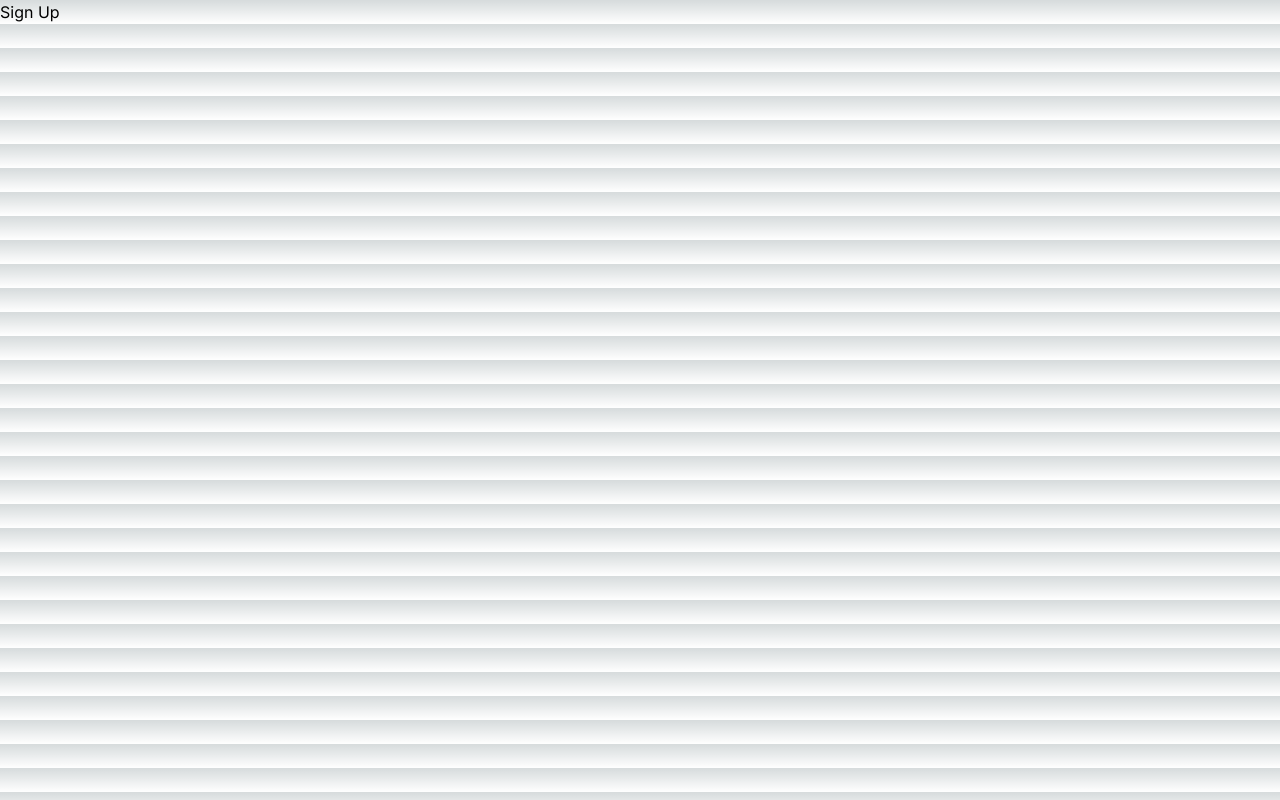
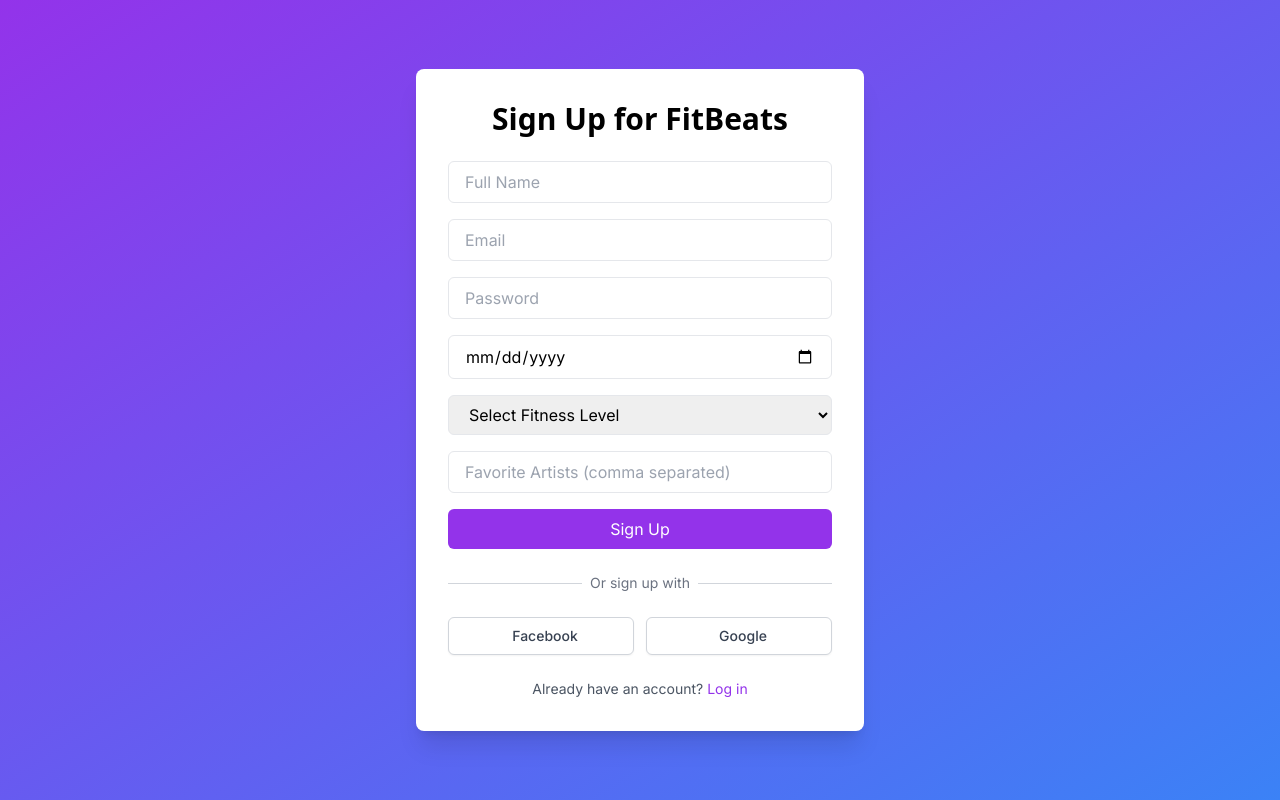
Before and after one commit to sgafurov/FitBeats, a Next.js app: page /sign-up in a window 1280 px wide. Built offline with nearby package versions, Linux system fonts and the light colour scheme.

Commit message:
Sign up and log in pages

```diff
--- a/app/get-started/page.tsx
+++ /dev/null
@@ -1,68 +0,0 @@
-import React from "react";
-
-export default function Page() {
-  return (
-    <div className="min-h-screen bg-gradient-to-br from-purple-600 to-blue-500 flex items-center justify-center p-4 text-black">
-      <div className="bg-white rounded-lg shadow-xl p-8 max-w-md w-full">
-        <h1 className="text-3xl font-bold text-center mb-6 font-sans">
-          Get Started with FitBeats
-        </h1>
-        <form className="space-y-4">
-          <div>
-            <input
-              type="email"
-              name="email"
-              placeholder="Email"
-              className="w-full px-4 py-2 border rounded-md focus:outline-none focus:ring-2 focus:ring-purple-600"
-            />
-          </div>
-          <div>
-            <input
-              type="password"
-              name="password"
-              placeholder="Password"
-              className="w-full px-4 py-2 border rounded-md focus:outline-none focus:ring-2 focus:ring-purple-600"
-            />
-          </div>
-          <button
-            type="submit"
-            className="w-full bg-purple-600 text-white py-2 rounded-md hover:bg-purple-700 transition duration-300"
-          >
-            Sign Up / Login
-          </button>
-        </form>
-        <div className="mt-4 text-center">
-          <a href="#" className="text-sm text-purple-600 hover:underline">
-            Forgot password?
-          </a>
-        </div>
-        <div className="mt-6">
-          <div className="relative">
-            <div className="absolute inset-0 flex items-center">
-              <div className="w-full border-t border-gray-300"></div>
-            </div>
-            <div className="relative flex justify-center text-sm">
-              <span className="px-2 bg-white text-gray-500">
-                Or continue with
-              </span>
-            </div>
-          </div>
-          <div className="mt-6 grid grid-cols-2 gap-3">
-            <button className="flex items-center justify-center px-4 py-2 border border-gray-300 rounded-md shadow-sm text-sm font-medium text-gray-700 bg-white hover:bg-gray-50">
-              <i className="fab fa-facebook-f mr-2 text-blue-600"></i> Facebook
-            </button>
-            <button className="flex items-center justify-center px-4 py-2 border border-gray-300 rounded-md shadow-sm text-sm font-medium text-gray-700 bg-white hover:bg-gray-50">
-              <i className="fab fa-google mr-2 text-red-500"></i> Google
-            </button>
-          </div>
-        </div>
-        <div className="mt-6 text-center text-sm">
-          <span className="text-gray-600">Need help? </span>
-          <a href="#" className="text-purple-600 hover:underline">
-            Contact support
-          </a>
-        </div>
-      </div>
-    </div>
-  );
-}
--- /dev/null
+++ b/app/log-in/page.tsx
@@ -0,0 +1,61 @@
+import React from "react";
+
+export default function Page() {
+  return (
+    <div className="min-h-screen flex items-center justify-center bg-gradient-to-r from-blue-500 to-purple-600">
+      <div className="bg-white p-8 rounded-lg shadow-md w-96">
+        <h1 className="text-3xl font-bold mb-6 text-center text-gray-800 font-roboto">
+          AI Workout Music
+        </h1>
+        <form className="space-y-4">
+          <div>
+            <input
+              type="email"
+              name="email"
+              placeholder="Email"
+              className="w-full px-4 py-2 border rounded-md focus:outline-none focus:ring-2 focus:ring-blue-500"
+            />
+          </div>
+          <div>
+            <input
+              type="password"
+              name="password"
+              placeholder="Password"
+              className="w-full px-4 py-2 border rounded-md focus:outline-none focus:ring-2 focus:ring-blue-500"
+            />
+          </div>
+          <button
+            type="submit"
+            className="w-full bg-blue-500 text-white py-2 rounded-md hover:bg-blue-600 transition duration-300"
+          >
+            Log In
+          </button>
+        </form>
+        <div className="mt-4 flex justify-between items-center">
+          <a href="#" className="text-sm text-blue-500 hover:underline">
+            Forgot password?
+          </a>
+          <a href="#" className="text-sm text-blue-500 hover:underline">
+            Sign Up
+          </a>
+        </div>
+        <div className="mt-6">
+          <p className="text-center text-sm text-gray-600 mb-4">
+            Or login with
+          </p>
+          <div className="flex justify-center space-x-4">
+            <button className="flex items-center justify-center w-12 h-12 rounded-full bg-red-500 text-white hover:bg-red-600 transition duration-300">
+              <i className="fab fa-google"></i>
+            </button>
+            <button className="flex items-center justify-center w-12 h-12 rounded-full bg-blue-600 text-white hover:bg-blue-700 transition duration-300">
+              <i className="fab fa-facebook-f"></i>
+            </button>
+          </div>
+        </div>
+        <p className="mt-8 text-center text-xs text-gray-500">
+          Need help? Contact support@aiworkoutmusic.com
+        </p>
+      </div>
+    </div>
+  );
+}
--- a/app/page.tsx
+++ b/app/page.tsx
@@ -28,7 +28,7 @@
             fitness rhythm
           </p>
           <button className="bg-white text-purple-600 px-8 py-3 rounded-full text-lg font-bold hover:bg-opacity-90 transition duration-300">
-            <Link href="/get-started">Get Started</Link>
+            <Link href="/sign-up">Get Started</Link>
           </button>
         </div>
 
--- a/app/sign-up/page.tsx
+++ b/app/sign-up/page.tsx
@@ -1,5 +1,59 @@
 import React from "react";
 
 export default function Page() {
-  return <div>Sign Up</div>;
+  return (
+    <div className="min-h-screen bg-gradient-to-br from-purple-600 to-blue-500 flex items-center justify-center p-4 text-black">
+      <div className="bg-white rounded-lg shadow-xl p-8 max-w-md w-full">
+        <h1 className="text-3xl font-bold text-center mb-6 font-sans">Sign Up for FitBeats</h1>
+        <form className="space-y-4">
+          <div>
+            <input type="text" name="name" placeholder="Full Name" className="w-full px-4 py-2 border rounded-md focus:outline-none focus:ring-2 focus:ring-purple-600" />
+          </div>
+          <div>
+            <input type="email" name="email" placeholder="Email" className="w-full px-4 py-2 border rounded-md focus:outline-none focus:ring-2 focus:ring-purple-600" />
+          </div>
+          <div>
+            <input type="password" name="password" placeholder="Password" className="w-full px-4 py-2 border rounded-md focus:outline-none focus:ring-2 focus:ring-purple-600" />
+          </div>
+          <div>
+            <input type="date" name="birthdate" placeholder="Date of Birth" className="w-full px-4 py-2 border rounded-md focus:outline-none focus:ring-2 focus:ring-purple-600" />
+          </div>
+          <div>
+            <select name="fitnessLevel" className="w-full px-4 py-2 border rounded-md focus:outline-none focus:ring-2 focus:ring-purple-600">
+              <option value="">Select Fitness Level</option>
+              <option value="beginner">Beginner</option>
+              <option value="intermediate">Intermediate</option>
+              <option value="advanced">Advanced</option>
+            </select>
+          </div>
+          <div>
+            <input type="text" name="favoriteArtists" placeholder="Favorite Artists (comma separated)" className="w-full px-4 py-2 border rounded-md focus:outline-none focus:ring-2 focus:ring-purple-600" />
+          </div>
+          <button type="submit" className="w-full bg-purple-600 text-white py-2 rounded-md hover:bg-purple-700 transition duration-300">Sign Up</button>
+        </form>
+        <div className="mt-6">
+          <div className="relative">
+            <div className="absolute inset-0 flex items-center">
+              <div className="w-full border-t border-gray-300"></div>
+            </div>
+            <div className="relative flex justify-center text-sm">
+              <span className="px-2 bg-white text-gray-500">Or sign up with</span>
+            </div>
+          </div>
+          <div className="mt-6 grid grid-cols-2 gap-3">
+            <button className="flex items-center justify-center px-4 py-2 border border-gray-300 rounded-md shadow-sm text-sm font-medium text-gray-700 bg-white hover:bg-gray-50">
+              <i className="fab fa-facebook-f mr-2 text-blue-600"></i> Facebook
+            </button>
+            <button className="flex items-center justify-center px-4 py-2 border border-gray-300 rounded-md shadow-sm text-sm font-medium text-gray-700 bg-white hover:bg-gray-50">
+              <i className="fab fa-google mr-2 text-red-500"></i> Google
+            </button>
+          </div>
+        </div>
+        <div className="mt-6 text-center text-sm">
+          <span className="text-gray-600">Already have an account? </span>
+          <a href="#" className="text-purple-600 hover:underline">Log in</a>
+        </div>
+      </div>
+    </div>
+  );
 }
```
